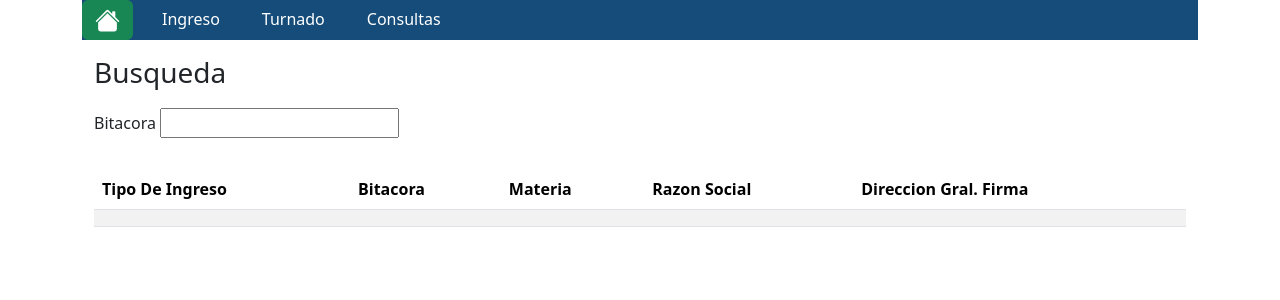
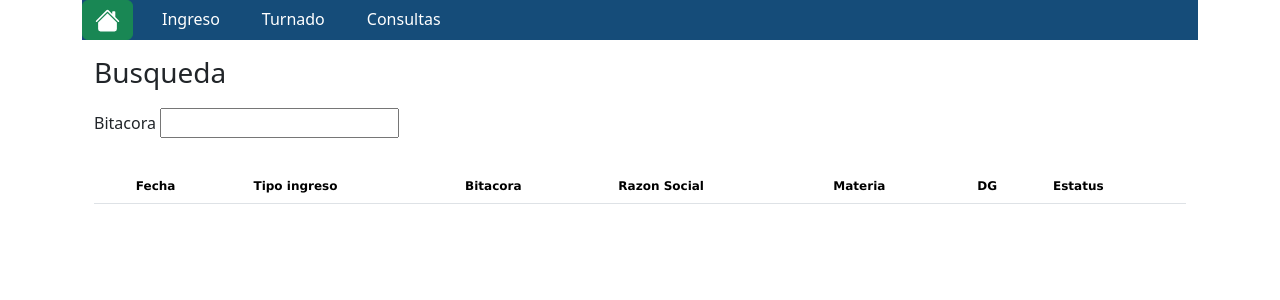
Before and after one commit to Mixcoatl120/Proyecto_integrado, a Flask app: page /turnado/ in a window 1280 px wide. Shown: the part 129-429 px from the top of the page. Run offline with Flask 3, Linux system fonts and the light colour scheme; the visitor is signed in with stand-in values (Sample User, id 1); lists and menus that the app fills with data are empty; parts of the project's set-up code (start-up, migrations or seed data) failed here and were passed over; some libraries are stand-ins or nearby versions.

Commit message:
20/10/2023 12:50

```diff
--- a/app/app.py
+++ b/app/app.py
@@ -127,23 +127,47 @@ def turnado():
 @app.route('/search', methods=['GET'])
 def search():
     bit = request.args.get('bit')
-    results = Seguimiento.query.filter(Seguimiento.bitacora_expediente.like(f'{bit}%')).all()
+    results = (
+        db.session.query(
+            Seguimiento.fsolicitud,
+            Tip_ing.tipo_ingreso,
+            Seguimiento.bitacora_expediente,
+            Seguimiento.rnomrazonsolcial,
+            Materia.materia,
+            Dir_Gen.siglas,
+            Estatus.estatus
+        )
+        .outerjoin(Tip_ing, Seguimiento.tipo_ingreso == Tip_ing.id)
+        .outerjoin(Materia, Seguimiento.materia == Materia.id)
+        .outerjoin(Estatus, Seguimiento.estatus_tramite == Estatus.id)
+        .outerjoin(Dir_Gen, Seguimiento.dirgralfirma == Dir_Gen.id)
+        .filter(Seguimiento.bitacora_expediente.like(f'{bit}%'),Seguimiento.estatus_tramite == '1')
+        .all()
+    )
+    print(results)
+    data = []
+    for result in results:
+        fsolicitud, tipo_ingreso, bitacora_expediente, materia,rnomrazonsocial, siglas, estatus = result
 
-    data = []
-    for seguimiento in results:
+        # Formatear fsolicitud como "dd/mm/aaaa"
+        formatted_fsolicitud = fsolicitud.strftime('%d/%m/%Y')
+
         data.append({
-            'Tipo De Ingreso': seguimiento.tipo_ingreso,
-            'Bitacora': seguimiento.bitacora_expediente,
-            'Materia': seguimiento.materia,
-            'Razon Social': seguimiento.rnomrazonsolcial,
-            'Direccion Gral. Firma': seguimiento.dirgralfirma,
+            "fsolicitud": formatted_fsolicitud,
+            "tipo_ingreso": tipo_ingreso,
+            "bitacora_expediente": bitacora_expediente,
+            "rnomrazonsocial": rnomrazonsocial,
+            'materia':materia,
+            "siglas": siglas,
+            "estatus": estatus
         })
+    print(data)
 
     return jsonify({'data': data})
 
-@app.route('/actualizar',methods=['GET'])
+@app.route('/buscar',methods=['GET'])
 @login_required
-def actualizar():
+def buscar():
     update = Seguimiento.query.get(request.args.get('bitacora')) # Obtiene la bitacora bitacora
     print(update)
 
--- a/app/templates/Tablas/tablaeditar.html
+++ b/app/templates/Tablas/tablaeditar.html
@@ -9,7 +9,7 @@
     <script src="https://code.jquery.com/jquery-3.6.0.min.js"></script>
 </head>
 <style>
-    .table.dataTable {
+    .table {
         font-family: Verdana, Geneva, Tahoma, sans-serif;
         font-size: 12px;
     }
@@ -21,21 +21,17 @@
         <table id="example" class="table table-striped mt-4 mb-7" style="width:100%">
             <thead>
                 <tr>
-                    <th scope="col">Tipo De Ingreso</th>
+                    <th scope="col"></th>
+                    <th scope="col">Fecha</th>
+                    <th scope="col">Tipo ingreso</th>
                     <th scope="col">Bitacora</th>
+                    <th scope="col">Razon Social</th>
                     <th scope="col">Materia</th>
-                    <th scope="col">Razon Social</th>
-                    <th scope="col">Direccion Gral. Firma</th>
+                    <th scope="col">DG</th>
+                    <th scope="col">Estatus</th>
                 </tr>
             </thead>
             <tbody>
-                <tr>
-                    <td></td><!--columna de tipo de ingreso-->
-                    <td></td><!--columna de bitacora-->
-                    <td> </td><!--columna de materia-->
-                    <td></td><!--columna de razon social-->
-                    <td></td><!--columna de direccion general-->
-                </tr>
             </tbody>
         </table>
     </div>
@@ -43,24 +39,25 @@
 <script>
     $('#bit').on('keyup', function () {
         var bit = $('#bit').val();
-
-        if (bit.length >= 10) {
-            $.get('/search', { bit: bit }, function (data) {
+        var bitUpperCase = bit.toUpperCase(); // convertir en mayusculas el input
+        if (bit.length >= 6) {
+            $.get('/search', { bit: bitUpperCase }, function (data) {
                 var table = $('#example tbody');
                 table.empty();
 
                 data.data.forEach(function (row) {
                     var newRow = '<tr data-rowid="' + row.id + '">' +
-                        '<td>' + row['Tipo De Ingreso'] + '</td>' +
-                        '<td>' + row['Bitacora'] + '</td>' +
-                        '<td>' + row['Materia'] + '</td>' +
-                        '<td>' + row['Razon Social'] + '</td>' +
-                        '<td>' + row['Direccion Gral. Firma'] + '</td>' +
                         '<td>' +
-                        '<a href="/actualizar?bitacora=' + row['Bitacora'] + '" class="btn btn-primary">Editar</a>' +
+                        '<a href="/buscar?bitacora=' + row['bitacora_expediente'] + '" class="btn btn-primary btn-sm">Editar</a>' +
                         '</td>' +
+                        '<td>' + row['fsolicitud'] + '</td>' +
+                        '<td>' + row['tipo_ingreso'] + '</td>' +
+                        '<td>' + row['bitacora_expediente'] + '</td>' +
+                        '<td>' + row['rnomrazonsocial'] + '</td>' +
+                        '<td>' + row['materia'] + '</td>' +
+                        '<td>' + row['siglas'] + '</td>' +
+                        '<td>' + row['estatus'] + '</td>' +
                         '</tr>';
-
                     table.append(newRow);
                 });
             });
```
